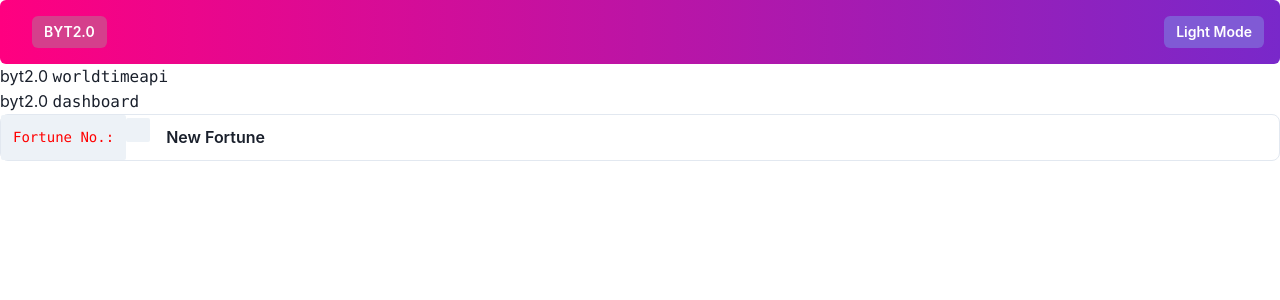
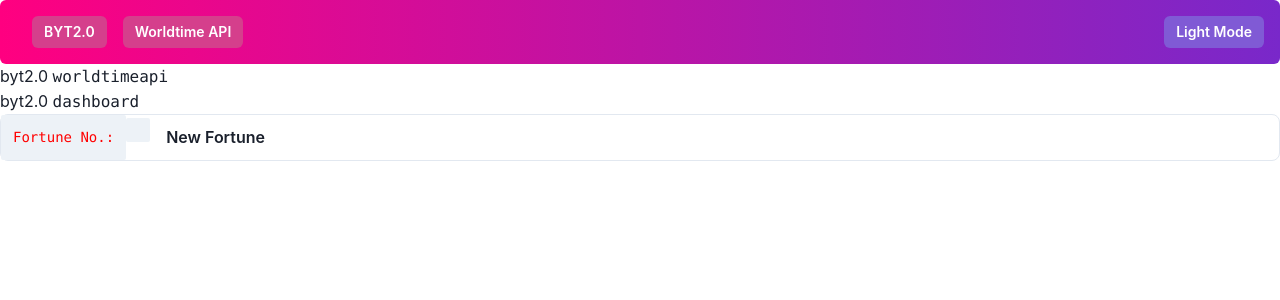
Before and after one commit to behrmart/byt2.0, a Next.js app: page / in a window 1280 px wide. Shown: the top 300 px of the page. Built offline with nearby package versions, Linux system fonts and the light colour scheme; no server answers.

Commit message:
Updated Navbar with WTAPI

```diff
--- a/app/components/navbar/navbar.js
+++ b/app/components/navbar/navbar.js
@@ -33,6 +33,13 @@ export default function Navbar() {
           </Link>
         </Button>
       </Center>
+      <Center fontSize="lg">
+        <Button ml={4} colorScheme="pink" variant="solid" size="sm">
+          <Link as={NextLink} href="/worldtimeapi">
+            Worldtime API
+          </Link>
+        </Button>
+      </Center>
       <Spacer />
 
       <Button
```
Also changed, not shown: app/worldtimeapi/page.js (+9 -2 lines).
